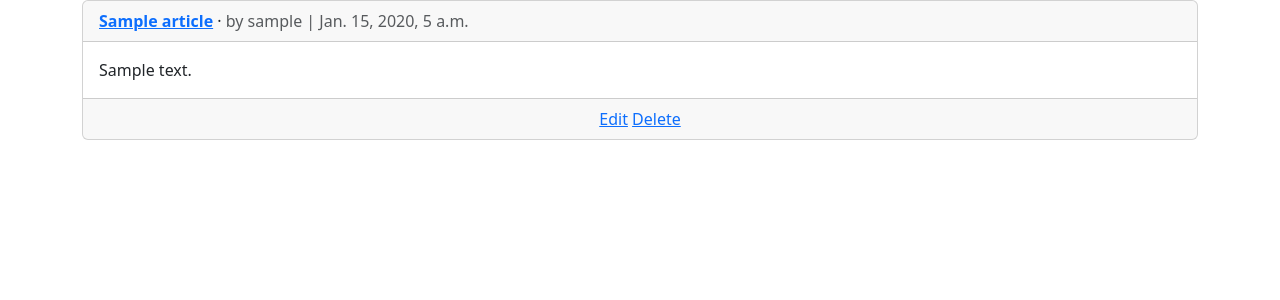
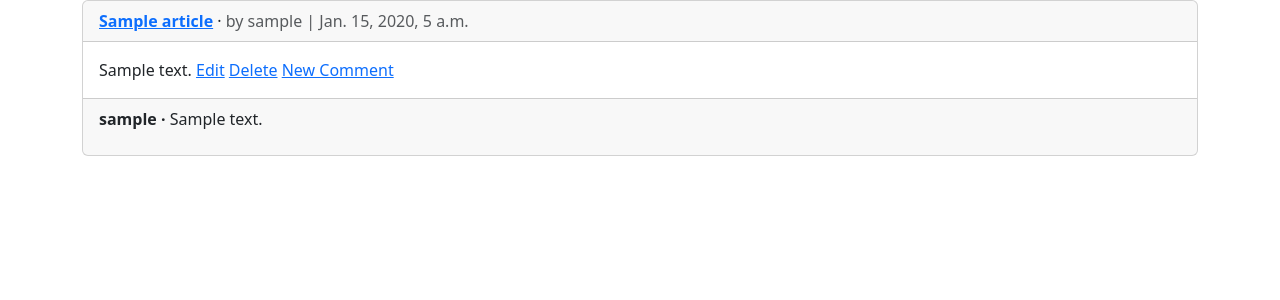
Before and after one commit to MarvinMilien/news2, a Django app: page /articles/ in a window 1280 px wide. Shown: the part 56-356 px from the top of the page. Run offline with Django 5.2, Linux system fonts and the light colour scheme; a user stored in the database is signed in; tables that the repository leaves empty hold one stand-in row (values such as "Sample post").

Commit message:
comments app

```diff
--- a/articles/models.py
+++ b/articles/models.py
@@ -14,3 +14,17 @@ class Article(models.Model):
         return self.title
     def get_absolute_url(self):
         return reverse("article_detail", kwargs={"pk": self.pk})
+
+class Comment(models.Model):
+    article = models.ForeignKey(Article, on_delete=models.CASCADE)
+    comment = models.CharField(max_length=140)
+    author = models.ForeignKey(
+        settings.AUTH_USER_MODEL,
+        on_delete=models.CASCADE,
+    )
+
+    def __str__(self):
+        return self.comment
+
+    def get_absolute_url(self):
+        return reverse("article_list")
--- a/articles/views.py
+++ b/articles/views.py
@@ -1,24 +1,62 @@
-from django.contrib.auth.mixins import (
-    LoginRequiredMixin, UserPassesTestMixin
-)
-from django.views.generic import ListView, DetailView
+from django.contrib.auth.mixins import LoginRequiredMixin, UserPassesTestMixin
+from django.views import View
+from django.views.generic import ListView, DetailView, FormView  # new
+from django.views.generic.detail import SingleObjectMixin  # new
 from django.views.generic.edit import UpdateView, DeleteView, CreateView
-from django.urls import reverse_lazy
+from django.urls import reverse_lazy, reverse  # new
 
 from .models import Article
+from .forms import CommentForm
 
 
-class ArticleListView(LoginRequiredMixin, ListView):
+
+class ArticleListView(LoginRequiredMixin, ListView):  # new
     model = Article
     template_name = "article_list.html"
 
 
-class ArticleDetailView(LoginRequiredMixin, DetailView):
+class CommentGet(DetailView):  # new
     model = Article
     template_name = "article_detail.html"
 
+    def get_context_data(self, **kwargs):
+        context = super().get_context_data(**kwargs)
+        context["form"] = CommentForm()
+        return context
 
-class ArticleUpdateView(LoginRequiredMixin,UserPassesTestMixin, UpdateView):
+
+class CommentPost(SingleObjectMixin, FormView):  # new
+    model = Article
+    form_class = CommentForm
+    template_name = "article_detail.html"
+
+    def post(self, request, *args, **kwargs):
+        self.object = self.get_object()
+        return super().post(request, *args, **kwargs)
+
+    def form_valid(self, form):
+        comment = form.save(commit=False)
+        comment.article = self.object
+        comment.author = self.request.user
+        comment.save()
+        return super().form_valid(form)
+
+    def get_success_url(self):
+        article = self.object
+        return reverse("article_detail", kwargs={"pk": article.pk})
+
+
+class ArticleDetailView(LoginRequiredMixin, View):  # new
+    def get(self, request, *args, **kwargs):
+        view = CommentGet.as_view()
+        return view(request, *args, **kwargs)
+
+    def post(self, request, *args, **kwargs):
+        view = CommentPost.as_view()
+        return view(request, *args, **kwargs)
+
+
+class ArticleUpdateView(LoginRequiredMixin, UserPassesTestMixin, UpdateView):  # new
     model = Article
     fields = (
         "title",
@@ -26,17 +64,17 @@ class ArticleUpdateView(LoginRequiredMixin,UserPassesTestMixin, UpdateView):
     )
     template_name = "article_edit.html"
 
-    def test_func(self):
+    def test_func(self):  # new
         obj = self.get_object()
         return obj.author == self.request.user
 
 
-class ArticleDeleteView(LoginRequiredMixin,UserPassesTestMixin, DeleteView):
+class ArticleDeleteView(LoginRequiredMixin, UserPassesTestMixin, DeleteView):  # new
     model = Article
     template_name = "article_delete.html"
     success_url = reverse_lazy("article_list")
 
-    def test_func(self):
+    def test_func(self):  # new
         obj = self.get_object()
         return obj.author == self.request.user
 
--- a/templates/article_list.html
+++ b/templates/article_list.html
@@ -14,12 +14,21 @@
     </div>
     <div class="card-body">
         {{article.body}}
-    </div>
-    <div class="card-footer text-center text-muted">
         {% if article.author.pk == request.user.pk %}
         <a href="{% url "article_edit" article.pk %}">Edit</a>
         <a href="{% url "article_delete" article.pk %}">Delete</a>
         {% endif %}
+        <a href="{{article.get_absolute_url}}">New Comment</a>
+    </div>
+    <div class="card-footer">
+        {% for comment in article.comment_set.all %}
+        <p>
+            <span class="fw-bold">
+                {{comment.author}} &middot;
+            </span>
+            {{comment}}
+        </p>
+        {% endfor %}
     </div>
 </div>
 <br/>
```
Also changed, not shown: articles/admin.py (+10 -1 lines), articles/forms.py (added, +8 -0 lines), templates/article_detail.html (+16 -0 lines), articles/migrations/0002_comment.py (added).
